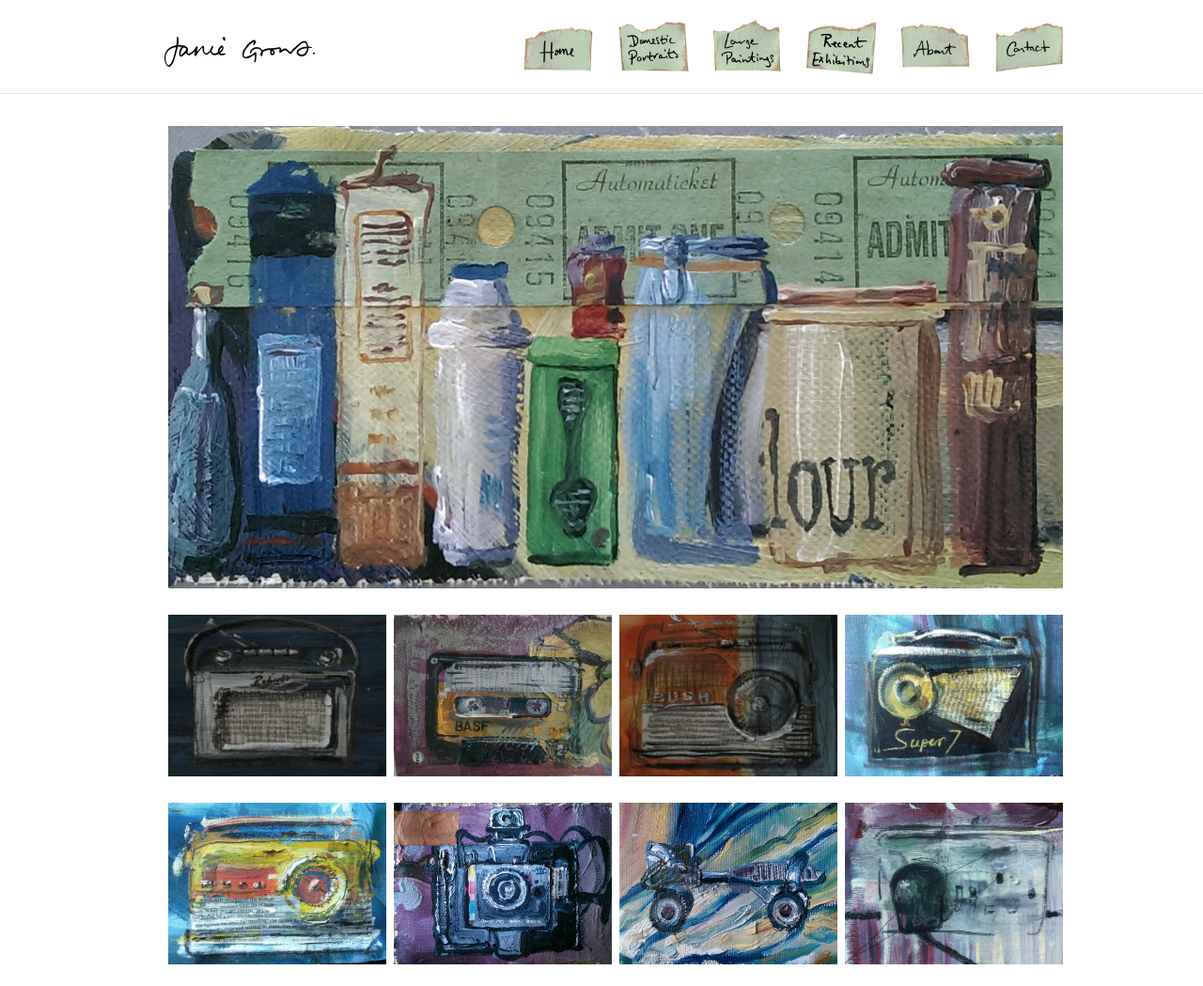
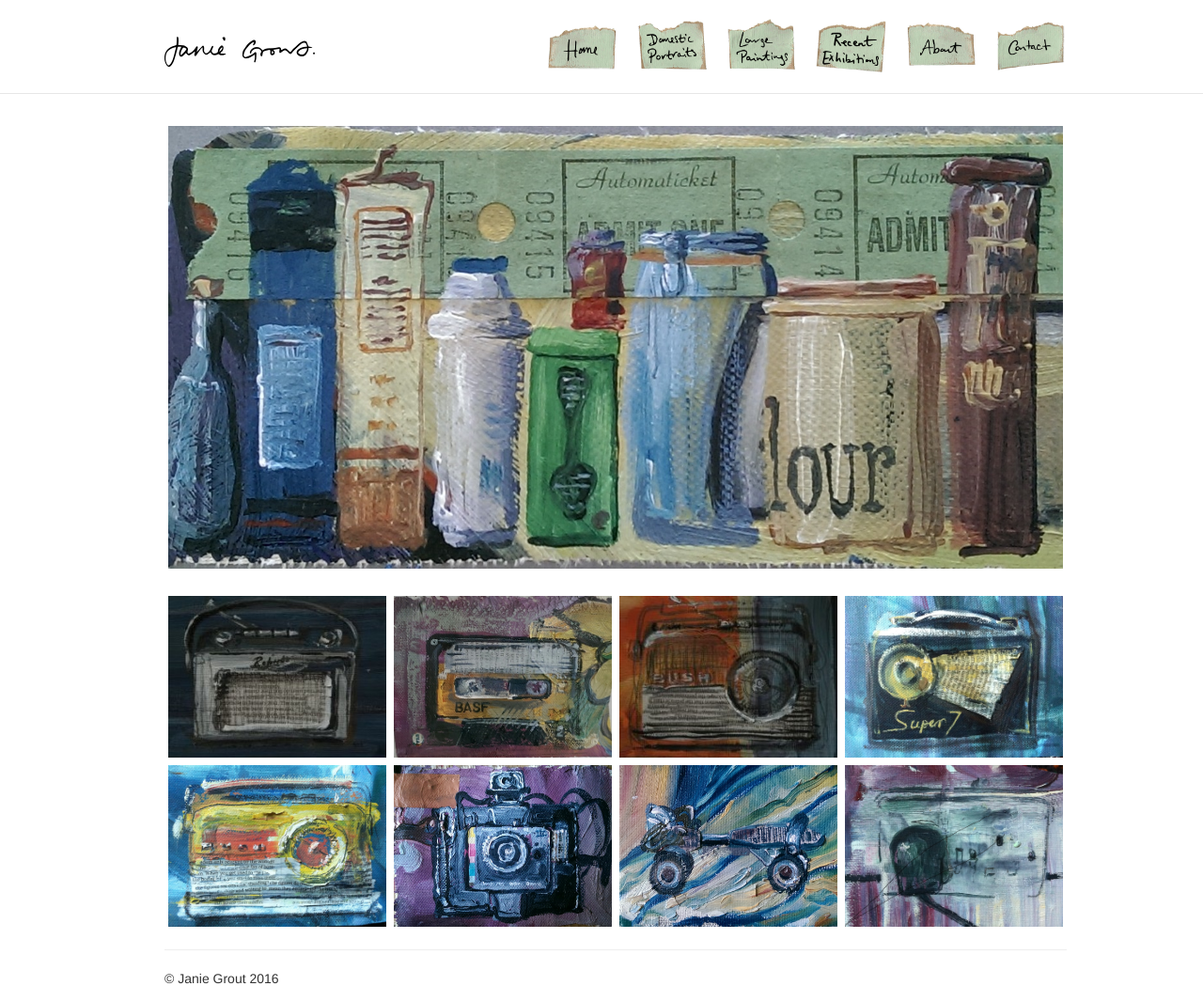
Before and after one commit to kevinlanzon/art-website, a PHP site: page / in a window 1280 px wide. Shown: the top 1049 px of the page at 94% size. Run offline with PHP 8.4, Linux system fonts and the light colour scheme; some libraries are stand-ins or nearby versions.

Commit message:
responsive for all devices

```diff
--- /dev/null
+++ b/css/responsive.css
@@ -0,0 +1,136 @@
+/*======== TABLETS AND SMALL DESKTOPS ============*/
+
+@media screen and (min-width: 481px) {
+
+  body {
+    margin-top: 100px;
+  }
+
+  .container {
+    width: 920px;
+  }
+
+  .nav-buttons {
+    margin-top: 5px;
+    margin-right: 50px;
+    float: right;
+  }
+
+  .nav-buttons img {
+    height: 60px;
+    margin-left: 15px;
+  }
+
+  .main-image .thumbnail {
+    width: 920px;
+  }
+
+  .thumbnail {
+    border: 0 none;
+  }
+
+  hr {
+    width: 920px;
+  }
+
+  .col-xs-6 {
+    width: 228px;
+    height: 172px;
+    padding-left: 4px;
+    margin-bottom: 20px;
+  }
+
+  footer {
+    width: 920px;
+    margin-bottom: 70px;
+  }
+
+  .social-icons {
+    float: right;
+  }
+
+  .copy {
+    float: left;
+    color:
+  }
+
+  .facebook-icon {
+    height: 27px;
+  }
+}
+
+
+
+/*======== LARGE DESKTOPS AND LAPTOPS ============*/
+
+@media screen and (min-width: 992px) {
+
+  body {
+    margin-top: 130px;
+  }
+
+  .container {
+    width: 960px;
+  }
+
+  .navbar {
+    height: 100px;
+    background-color: #fff;
+  }
+
+  .navbar-brand {
+    padding-top: 30px;
+  }
+
+  .nav-buttons {
+    margin-top: 20px;
+    margin-right: -15px;
+    float: right;
+  }
+
+  .nav-buttons img {
+    height: 60px;
+    margin-left: 15px;
+  }
+
+  .main-image .thumbnail {
+    width: 960px;
+    height: 500px;
+    margin: 0;
+    padding-bottom: 25px;
+  }
+
+  .thumbnail {
+    border: 0 none;
+  }
+
+  .col-xs-6 {
+    padding: 0;
+    width: 240px;
+    height: 180px;
+    padding-left: 0px;
+    margin-bottom: 0px;
+  }
+
+  footer {
+    width: 960px;
+    margin-bottom: 70px;
+  }
+
+  .social-icons {
+    float: right;
+  }
+
+  .copy {
+    float: left;
+    color:
+  }
+
+  hr {
+    width: 960px;
+  }
+
+  .facebook-icon {
+    height: 27px;
+  }
+}
--- a/css/style.css
+++ b/css/style.css
@@ -1,22 +1,47 @@
+/*======== MOBILE LAYOUT ============*/
+
+@media screen and (max-width: 480px) {
+
   .container {
-  width: 960px;
+    width: 400px;
+    margin: 0;
   }
 
   body {
-  padding-top: 130px;
+    padding-top: 190px;
   }
 
   .navbar {
-  height: 100px;
+    width: 450px;
+    height: 160px;
+    margin: 0;
     background-color: #fff;
   }
 
-.navbar-brand {
+  .navbar-brand img {
     padding-top: 30px;
+    padding-left: 120px;
   }
 
-.navbar-right img {
-  height: 90%;
+  .nav-buttons {
+    margin-top: 100px;
+    width: 400px;
+    height: 100px;
+  }
+
+  .nav-buttons img {
+    height: 49px;
+  }
+
+  .main-image .thumbnail {
+    width: 405px;
+    height: 200px;
+    margin: 0;
+    padding-bottom: 25px;
+  }
+
+  img.thumbnail {
+    width: 205px;
   }
 
   .thumbnail {
@@ -28,7 +53,7 @@
   }
 
   footer {
-  width: 960px;
+    width: 400px;
     margin-bottom: 70px;
   }
 
@@ -38,15 +63,14 @@
 
   .copy {
     float: left;
+    color:
   }
 
   hr {
-  width: 960px;
+    width: 400px;
   }
 
-a.navbar.navbar-right {
-  margin-left: 20px;
-  margin-top: 20px;
-  margin-bottom: 0px;
-  height: 70px;
+  .facebook-icon {
+    height: 27px;
   }
+}
--- a/index.html
+++ b/index.html
@@ -5,10 +5,11 @@
     <meta http-equiv="X-UA-Compatible" content="IE=edge">
     <meta name="viewport" content="width=device-width, initial-scale=1">
     <meta name="description" content="">
-    <meta name="author" content="">
-    <title>Janie Website</title>
+    <meta name="Janie Grout" content="">
+    <title>Janie Grout</title>
     <link rel="stylesheet" href="bower_components/bootstrap/dist/css/bootstrap.min.css">
     <link rel="stylesheet" href="css/style.css">
+    <link rel="stylesheet" href="css/responsive.css">
   </head>
 <!-- NAVBAR
 ================================================== -->
@@ -21,24 +22,26 @@
           </a>
           <!-- Navbar Buttons -->
           <div class="container">
-            <a class="navbar navbar-right" href="index.html">
-              <img src="img/jg-buttons-contact.png">
-            </a>
-            <a class="navbar navbar-right" href="index.html">
-              <img src="img/jg-buttons-about.png">
-            </a>
-            <a class="navbar navbar-right" href="index.html">
-              <img src="img/jg-buttons-exhibitions.png">
-            </a>
-            <a class="navbar navbar-right" href="index.html">
-              <img src="img/jg-buttons-large-painting.png">
-            </a>
-            <a class="navbar navbar-right" href="index.html">
-              <img src="img/jg-buttons-domestic-portrait.png">
-            </a>
-            <a class="navbar navbar-right" href="index.html">
-              <img src="img/jg-buttons-home.png">
-            </a>
+            <div class="nav-buttons">
+              <a class="" href="index.html">
+                <img src="img/jg-buttons-home.png">
+              </a>
+              <a class="" href="index.html">
+                <img src="img/jg-buttons-domestic-portrait.png">
+              </a>
+              <a class="" href="index.html">
+                <img src="img/jg-buttons-large-painting.png">
+              </a>
+              <a class="" href="index.html">
+                <img src="img/jg-buttons-exhibitions.png">
+              </a>
+              <a class="" href="index.html">
+                <img src="img/jg-buttons-about.png">
+              </a>
+              <a class="" href="index.html">
+                <img src="img/jg-buttons-contact.png">
+              </a>
+            </div>
           </div>
 
         </div>
@@ -103,6 +106,7 @@
           <p>&copy; Janie Grout 2016</p>
         </div>
          <div class="social-icons">
+          <a href=""><img class="facebook-icon" alt="Facebook" src="img/facebook-wrap.png"></a>
           <a href=""><img class="twitter-icon" alt="Twitter" src="img/twitter-grey.png"></a>
           <a href=""><img class="instagram-icon" alt="Instagram" src="img/instagram-grey.png"></a>
       </footer>
```
Lines whose indentation alone changed are shown as unchanged.
